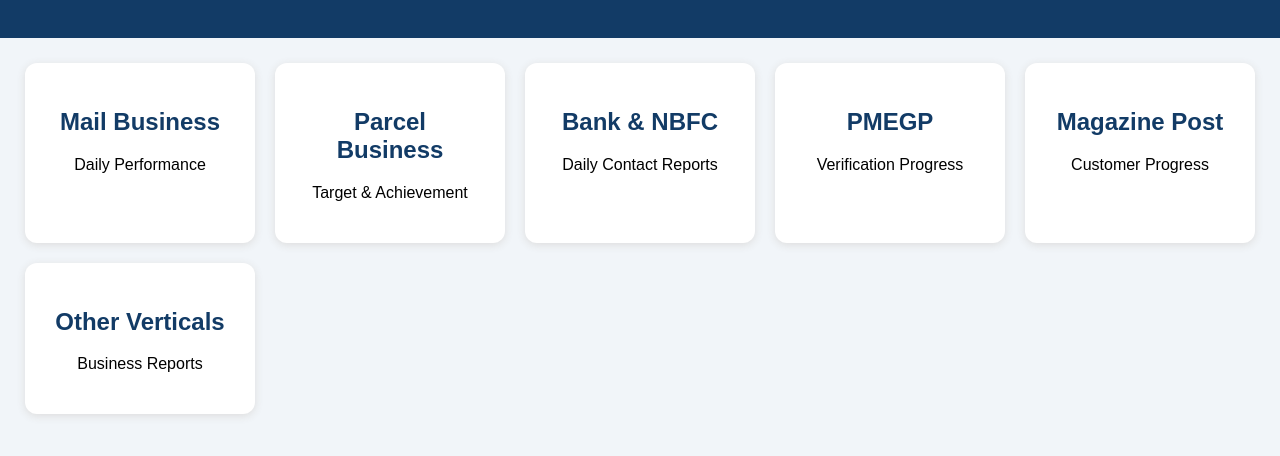
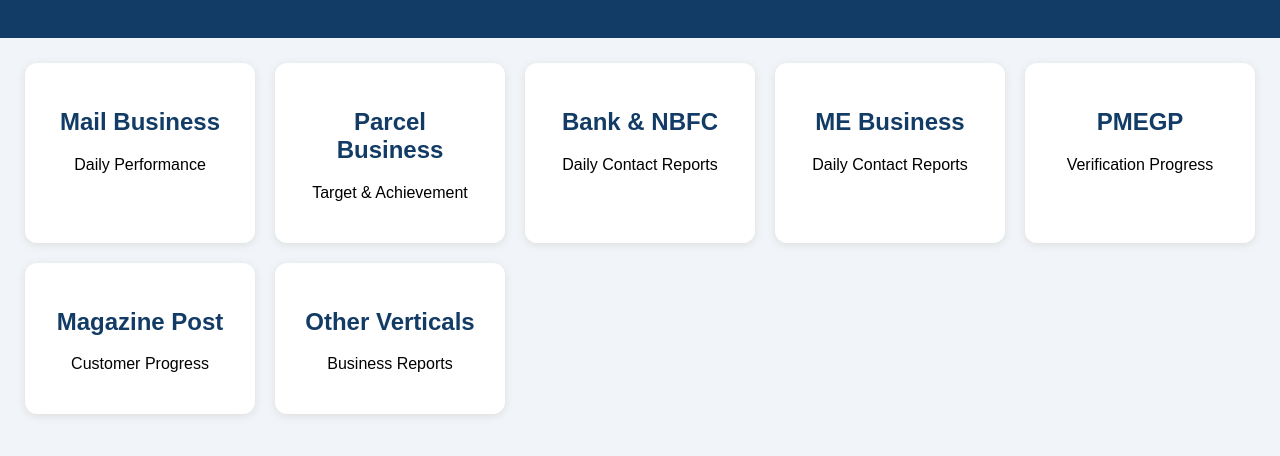
Before and after one commit to robdc0907/indore-region-dashboard, a plain HTML site: page index.html in a window 1280 px wide. Shown: the part 174-630 px from the top of the page. Drawn offline with Linux system fonts and the light colour scheme.

Commit message:
Add ME Business card section to index.html

```diff
--- a/index.html
+++ b/index.html
@@ -56,6 +56,10 @@ header {
     <h2>Bank & NBFC</h2>
     <p>Daily Contact Reports</p>
   </div>
+<div class="card">
+    <h2>ME Business</h2>
+    <p>Daily Contact Reports</p>
+  </div>
   <div class="card">
     <h2>PMEGP</h2>
     <p>Verification Progress</p>
```
